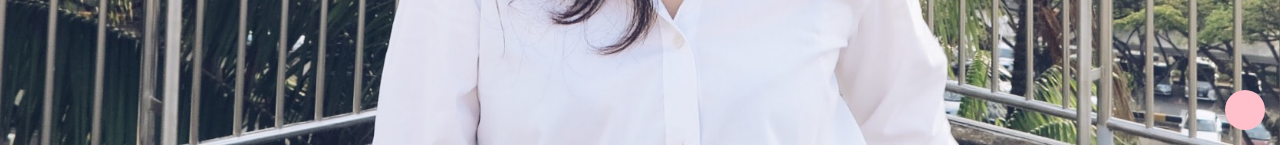
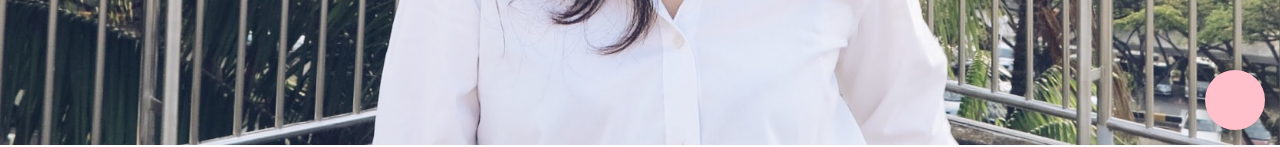
Before and after one commit to giftofjehovah/portfolio, a React (Create React App) app: page / in a window 1280 px wide. Shown: the part 655-802 px from the top of the page. Built offline with nearby package versions, Linux system fonts and the light colour scheme.

Commit message:
added inview npm and styled contact button

```diff
--- a/src/style/App.css
+++ b/src/style/App.css
@@ -233,17 +233,23 @@ body {
 .Contact-bubble {
   border-radius: 100%;
   background-color: pink;
-  height: 40px;
-  width: 40px;
+  height: 60px;
+  width: 60px;
   z-index: 9999;
   position: fixed;
   bottom: 15px;
-  right: 15px; }
+  right: 15px;
+  display: flex;
+  align-items: center;
+  justify-content: center;
+  box-shadow: 2px 2px 25px rgba(0, 0, 0, 0.5); }
+  .Contact-bubble i {
+    color: white; }
 
 .Contact-info {
   height: 150px;
   width: 200px;
-  bottom: 80px;
+  bottom: 95px;
   right: 25px;
   z-index: 9999;
   position: fixed;
@@ -267,7 +273,7 @@ body {
 .triangle {
   z-index: 9999;
   position: fixed;
-  bottom: 60px;
+  bottom: 75px;
   right: 25px;
   width: 0;
   height: 0;
--- a/src/style/App.scss
+++ b/src/style/App.scss
@@ -283,18 +283,27 @@ body {
 .Contact-bubble {
   border-radius: 100%;
   background-color: pink;
-  height: 40px;
-  width: 40px;
+  height: 60px;
+  width: 60px;
   z-index: 9999;
   position: fixed;
   bottom: 15px;
   right: 15px;
+  display: flex;
+  align-items: center;
+  justify-content: center;
+  box-shadow: 2px 2px 25px rgba(0,0,0,0.5);
+
+  i {
+    color: white;
+
+  }
 }
 
 .Contact-info {
   height: 150px;
   width: 200px;
-  bottom: 80px;
+  bottom: 95px;
   right: 25px;
   z-index: 9999;
   position: fixed;
@@ -325,7 +334,7 @@ body {
 .triangle {
   z-index: 9999;
   position: fixed;
-  bottom: 60px;
+  bottom: 75px;
   right: 25px;
   width: 0;
   height: 0;
```
Also changed, not shown: 1 other file (tests, documents, lock files or other folders).
